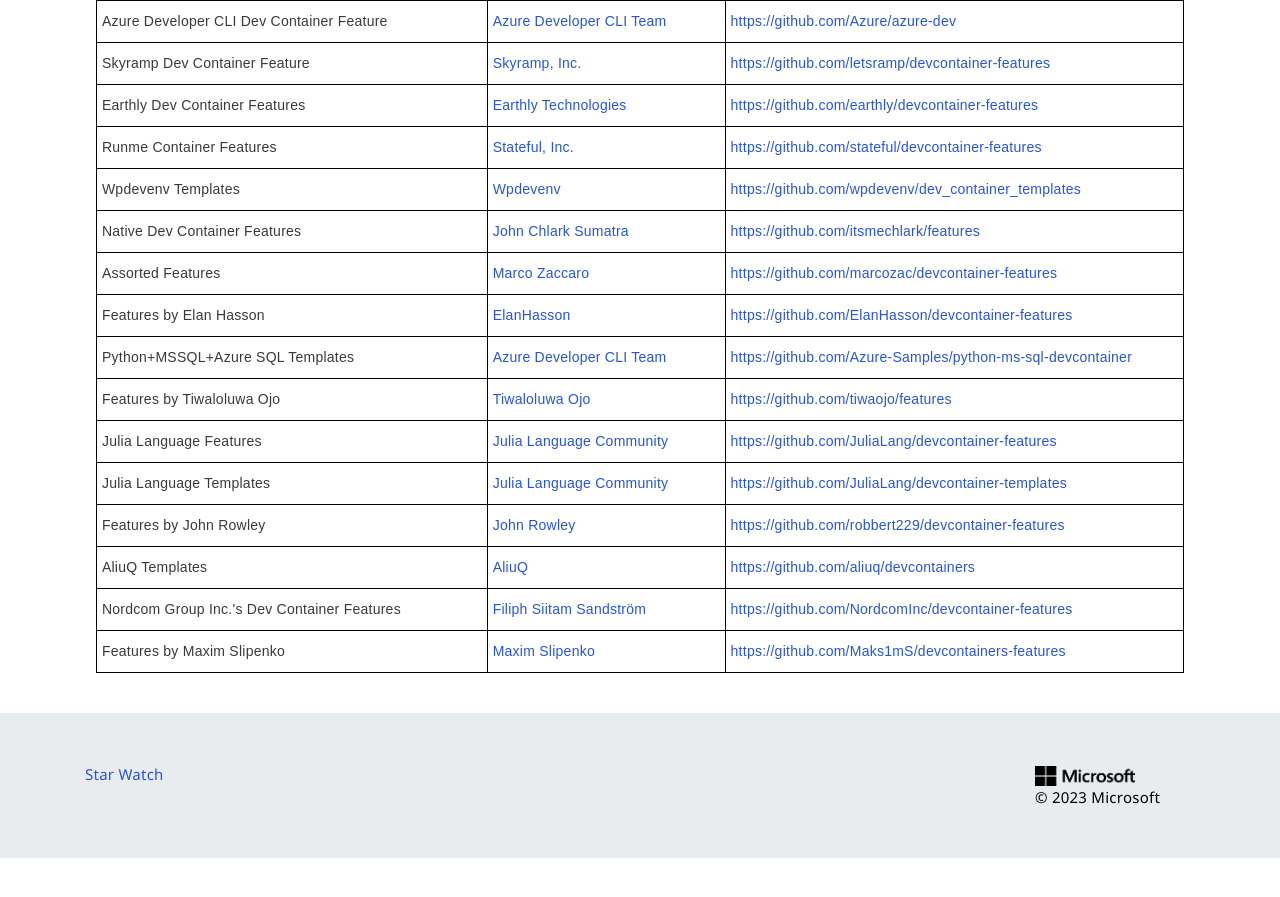
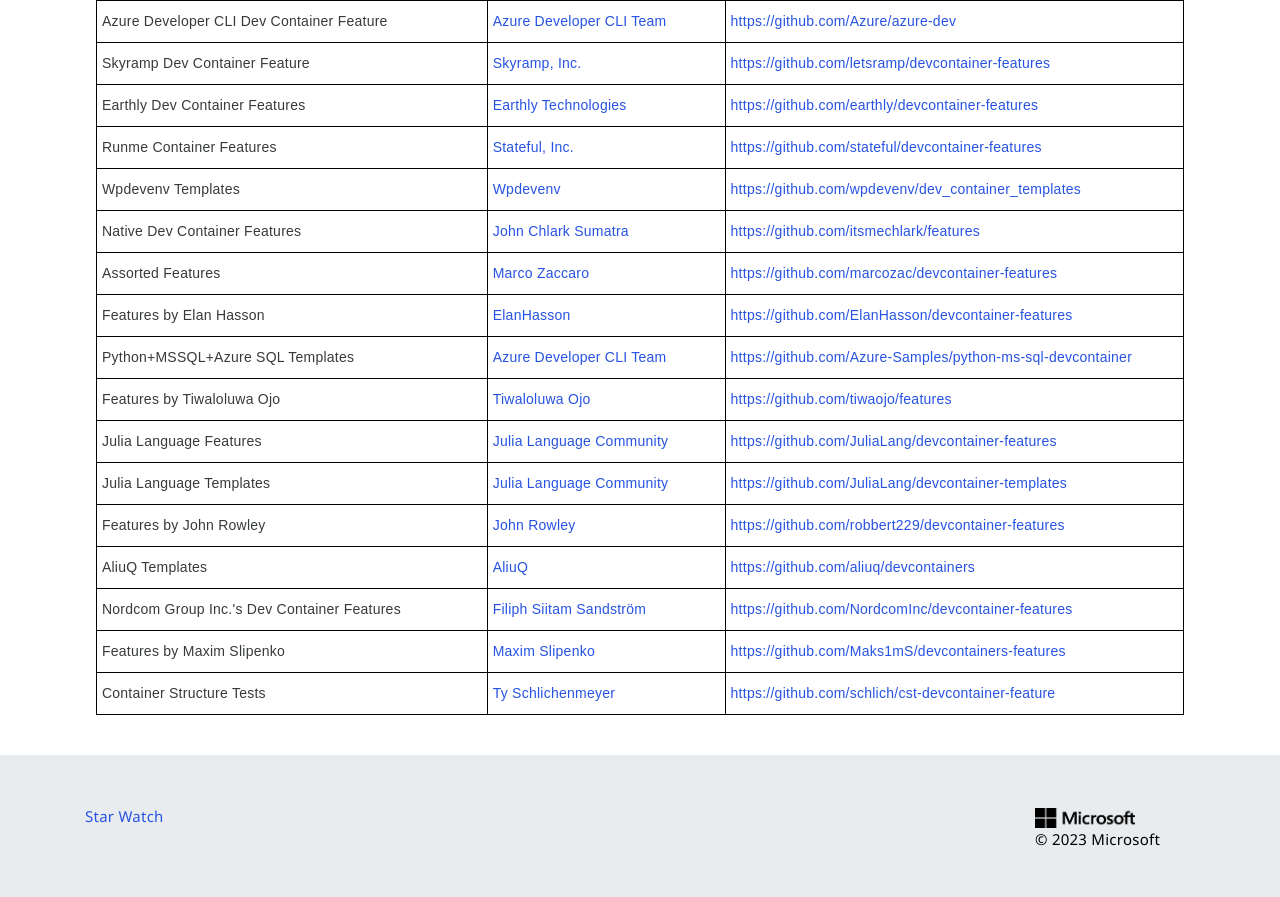
Before and after one commit to devcontainers/devcontainers.github.io, a Jekyll site: the page built from collections.html, in a window 1280 px wide and 900 px high, scrolled down 4408 px. Shown: the top 897 px of the window. Built offline with Jekyll 4.4.1, drawn with Linux system fonts in a browser that asks for light colours; nearby versions of some CDN libraries; comment, search, counter and statistics services are not loaded; before the commit the page ends 5266 px from its top, so only the background shows below that.

Commit message:
feat: container-structure-test (#293)
* feat: container-structure-test

* Update _data/collection-index.yml

Co-authored-by: Samruddhi Khandale <samruddhikhandale@github.com>

---------

Co-authored-by: Samruddhi Khandale <samruddhikhandale@github.com>

```diff
--- a/_data/collection-index.yml
+++ b/_data/collection-index.yml
@@ -563,3 +563,8 @@
   contact: https://github.com/Maks1mS/devcontainers-features/issues
   repository: https://github.com/Maks1mS/devcontainers-features
   ociReference: ghcr.io/maks1ms/devcontainers-features
+- name: Container Structure Tests
+  maintainer: Ty Schlichenmeyer
+  contact: https://github.com/schlich/cst-devcontainer-feature/issues
+  repository: https://github.com/schlich/cst-devcontainer-feature
+  ociReference: ghcr.io/schlich/cst-devcontainer-feature
```
